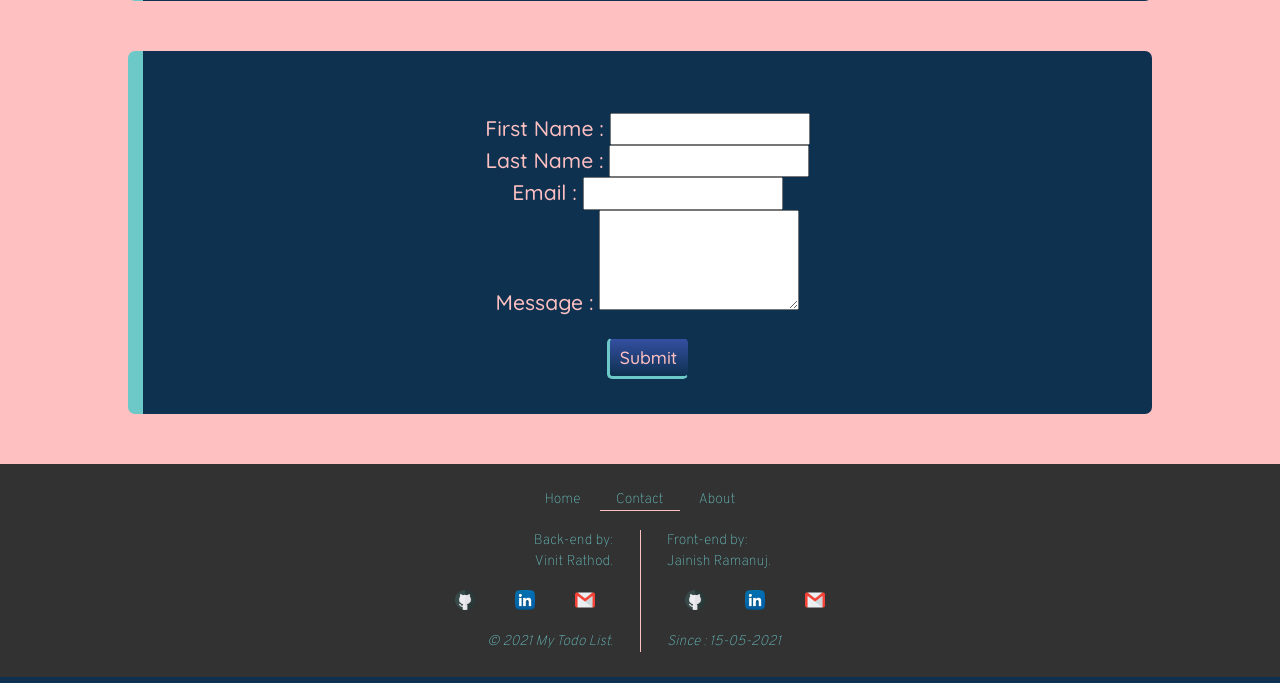
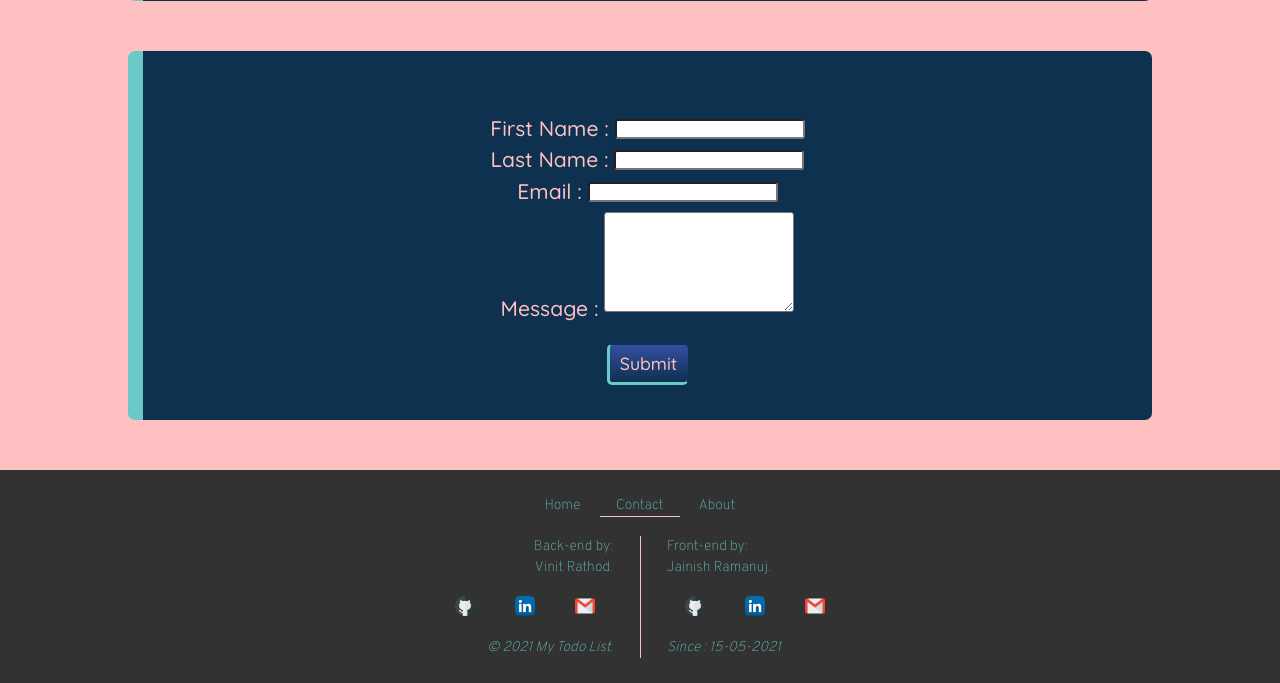
Before and after one commit to VinitRathod/Todo_List, a Django app: page /contactus/ in a window 1280 px wide. Shown: the part 461-1144 px from the top of the page. Run offline with Django 3.2, Linux system fonts and the light colour scheme.

Commit message:
update contact_us.css, inc margin of text area

```diff
--- a/static/css/contact_us.css
+++ b/static/css/contact_us.css
@@ -46,15 +46,26 @@ label{
   margin: 20px 0 0 0;
 }
 #id_first_name{
-  width: 200px;
+  width: 190px;
+  height: 20px;
+  border-radius: 3px;
+  margin: 4px 0 4px 0;
 }
 #id_last_name{
-  width: 200px;
+  width: 190px;
+  height: 20px;
+  border-radius: 3px;
+  margin: 4px 0 4px 0;
 }
 #id_email{
-  width: 200px;
+  width: 190px;
+  height: 20px;
+  border-radius: 3px;
+  margin: 4px 0 4px 0;
 }
 #id_message{
-  width: 200px;
+  width: 190px;
   height: 100px;
+  border-radius: 3px;
+  margin: 4px 0 4px 0;
 }
```
